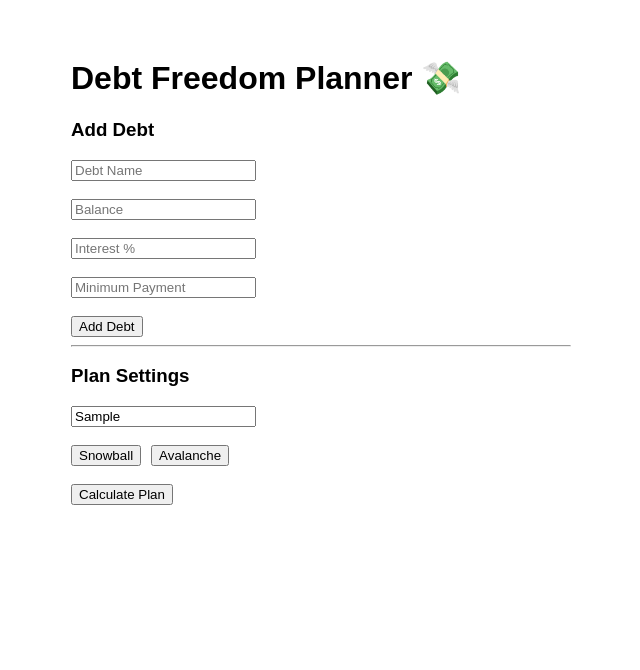
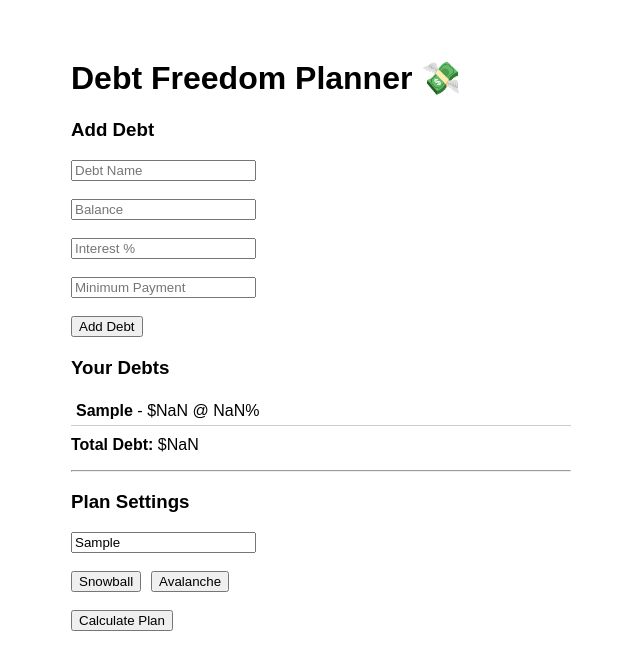
Before and after one commit to diehardbroncosfan303-rgb/debt-app, a Next.js app: page / in a window 1280 px wide. Both pictures are taken after typing "Sample", "Sample", "Sample", "Sample", "Sample" into the empty fields and a click on the button "Add Debt". Shown: the top 670 px of the page, without its empty margins (319-959 px from the left). Built offline with nearby package versions, Linux system fonts and the light colour scheme.

Commit message:
Update page.js

```diff
--- a/app/page.js
+++ b/app/page.js
@@ -81,6 +81,8 @@ export default function Page() {
     });
   };
 
+  const totalDebt = debts.reduce((sum, d) => sum + d.balance, 0);
+
   return (
     <main style={{ padding: 30, maxWidth: 500, margin: "auto", fontFamily: "Arial" }}>
       <h1>Debt Freedom Planner 💸</h1>
@@ -92,6 +94,21 @@ export default function Page() {
       <input placeholder="Minimum Payment" value={minimum} onChange={e => setMinimum(e.target.value)} /><br /><br />
 
       <button onClick={addDebt}>Add Debt</button>
+
+      {debts.length > 0 && (
+        <div style={{ marginTop: 20 }}>
+          <h3>Your Debts</h3>
+          {debts.map((d, i) => (
+            <div key={i} style={{ borderBottom: "1px solid #ccc", padding: 5 }}>
+              <b>{d.name}</b> - ${d.balance} @ {d.interest}%
+            </div>
+          ))}
+
+          <p style={{ marginTop: 10 }}>
+            <b>Total Debt:</b> ${totalDebt.toFixed(2)}
+          </p>
+        </div>
+      )}
 
       <hr />
 
```
